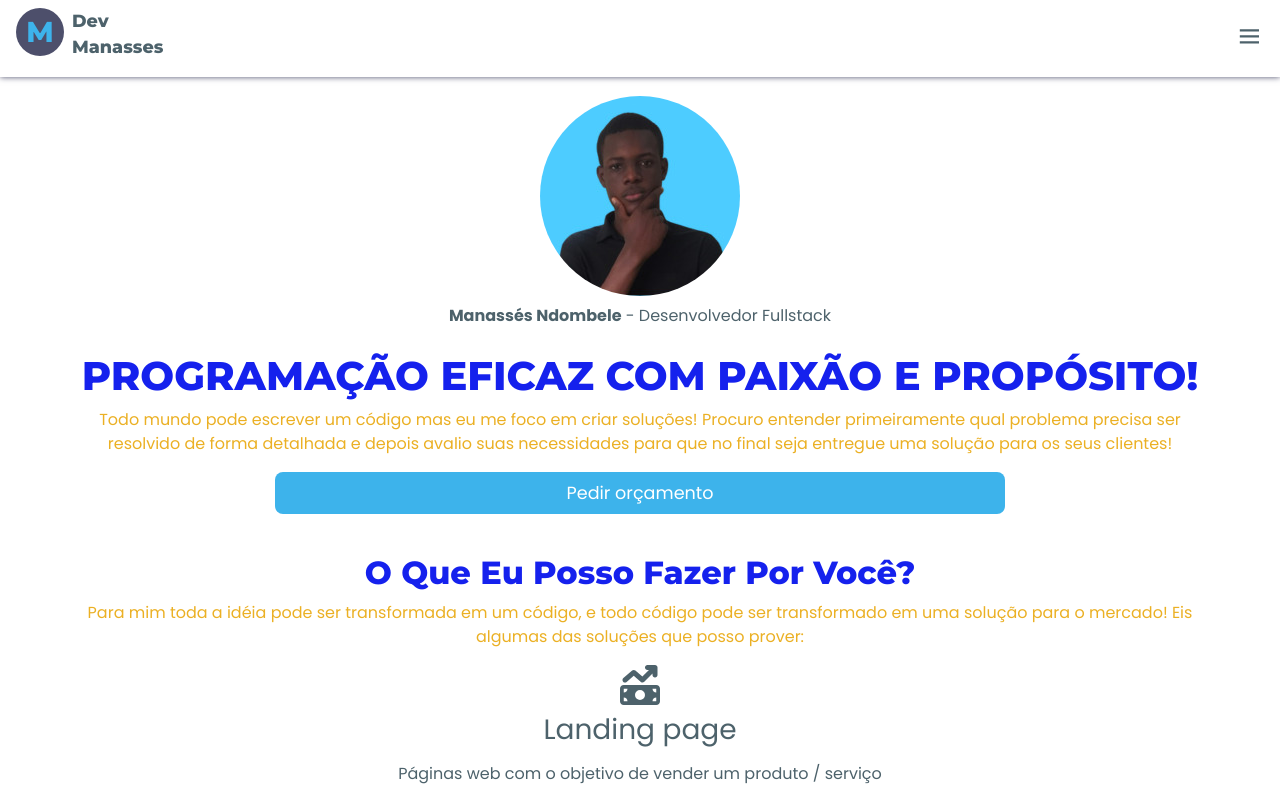
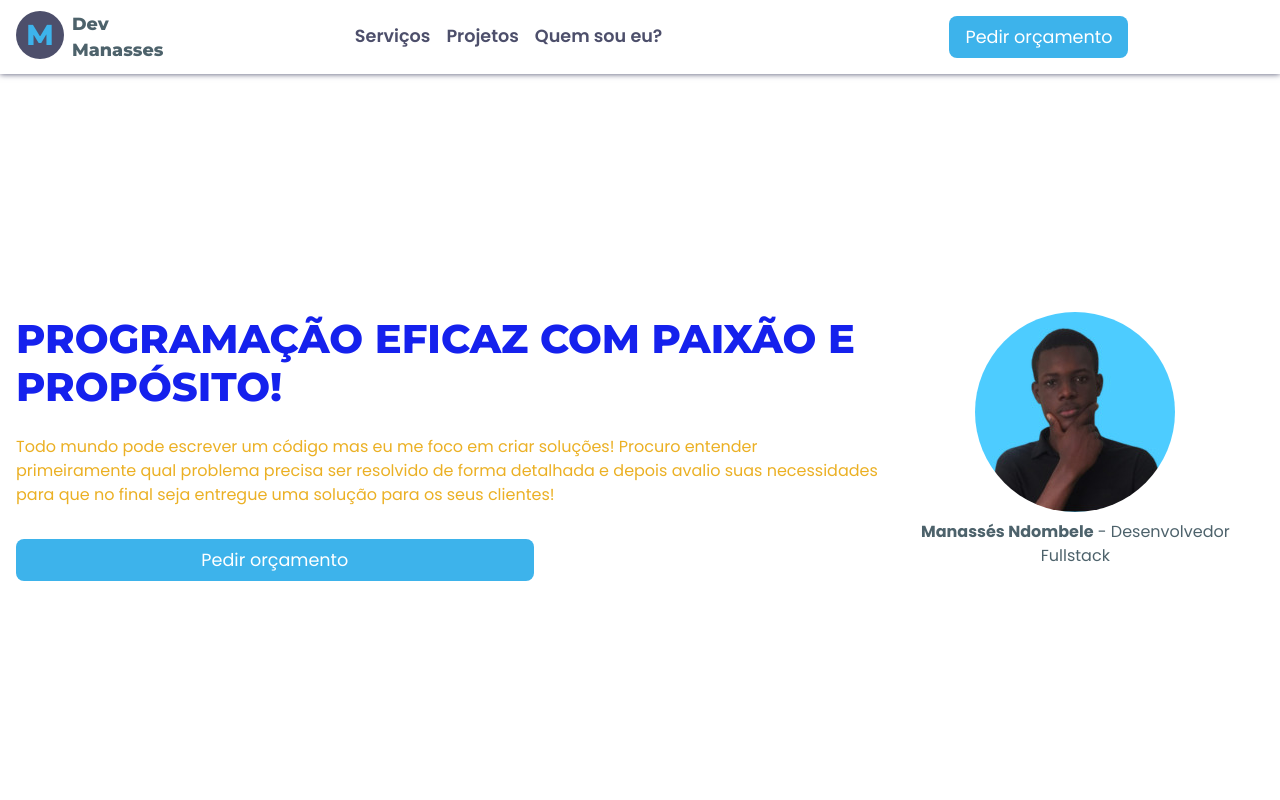
Before and after one commit to Manasses-Ndombele/Portf-lio-Freelancer-v3.0, a React (Vite) app: page / in a window 1280 px wide. Shown: the top 800 px of the page. Built offline with nearby package versions, Linux system fonts and the light colour scheme.

Commit message:
Terminei a versão de Laptop do site

```diff
--- a/src/components/HistoryArea.jsx
+++ b/src/components/HistoryArea.jsx
@@ -8,11 +8,13 @@ function HistoryArea() {
             <div className="container-description text-center">
                 <h2 className="subtitle">Quem sou eu?</h2>
             </div>
-            <div className="img-container mb-3 d-flex justify-content-center">
-                <img src="/images/perfil 2.png" alt="Manassés Ndombele Desenvolvedor Freelancer" />
-            </div>
-            <div className="history-description">
-                <RiDoubleQuotesL />Minha história como programador começou em 2020, motivada por um desejo de aprender Segurança da informação (Hacking) começando com o aprendizado autodidata de Python. O que começou como uma curiosidade sobre segurança da informação rapidamente evoluiu para uma paixão por criar e programar. Ao longo dessa trajetória, conquistei certificações importantes, como as de Python, HTML5, JavaScript, MySQL, SEO, Marketing digital... Com destaque para formações do Curso em Vídeo do professor Gustavo Guanabara. Essas qualificações, aliadas à minha experiência prática, moldaram-me como um profissional focado em resultados. Hoje meu objetivo principal é transformar códigos em degraus para que o seu negócio possa escalar!<RiDoubleQuotesR />
+            <div className="history-container">
+                <div className="img-container mb-3 d-flex justify-content-center">
+                    <img src="/images/perfil 2.png" alt="Manassés Ndombele Desenvolvedor Freelancer" />
+                </div>
+                <div className="history-description">
+                    <RiDoubleQuotesL />Minha história como programador começou em 2020, motivada por um desejo de aprender Segurança da informação (Hacking) começando com o aprendizado autodidata de Python. O que começou como uma curiosidade sobre segurança da informação rapidamente evoluiu para uma paixão por criar e programar. Ao longo dessa trajetória, conquistei certificações importantes, como as de Python, HTML5, JavaScript, MySQL, SEO, Marketing digital... Com destaque para formações do Curso em Vídeo do professor Gustavo Guanabara. Essas qualificações, aliadas à minha experiência prática, moldaram-me como um profissional focado em resultados. Hoje meu objetivo principal é transformar códigos em degraus para que o seu negócio possa escalar!<RiDoubleQuotesR />
+                </div>
             </div>
         </div>
     )
--- a/src/components/IntroArea.jsx
+++ b/src/components/IntroArea.jsx
@@ -3,7 +3,8 @@ import '../styles/components/container-description.sass'
 
 function IntroArea() {
     return (
-        <div id="intro-area" className="px-3 d-flex flex-column align-items-center gap-2 mb-4">
+        <div id="intro-area" className="px-3 mb-4">
+            <div className="intro-area-overlay d-flex flex-column align-items-center gap-2">
                 <div className="profile-area d-flex flex-column align-items-center gap-2">
                     <img src="/images/perfil 1.jpg" alt="Manassés Ndombele programador Freelancer" className="rounded-circle" />
                     <p className="text-center"><strong>Manassés Ndombele</strong> - Desenvolvedor Fullstack</p>
@@ -16,6 +17,7 @@ function IntroArea() {
                     </a>
                 </div>
             </div>
+        </div>
     )
 }
 
--- a/src/components/MainFooter.jsx
+++ b/src/components/MainFooter.jsx
@@ -4,7 +4,7 @@ import '../styles/components/main-footer.sass'
 
 function MainFooter() {
     return (
-        <footer className="mt-5">
+        <footer className="mt-5 pb-3">
             <div className="contacts-container">
                 <h2 className="text-capitalize text-center">Redes sociais e contatos</h2>
                 <nav className="w-100 d-flex align-items-center justify-content-center gap-3 mb-2">
--- a/src/styles/base.sass
+++ b/src/styles/base.sass
@@ -32,6 +32,10 @@ $septenary-color: rgb(255, 255, 255)
     @media screen and (min-width: 481px)
         @content
 
+@mixin laptop()
+    @media screen and (min-width: 769px)
+        @content
+
 body
     background-color: $septenary-color
     overflow-x: hidden
--- a/src/styles/components/budget-container.sass
+++ b/src/styles/components/budget-container.sass
@@ -30,3 +30,6 @@
         font-size: 1.2em
         @include base.tablet()
             width: 70% !important
+
+        @include base.laptop()
+            width: 40% !important
--- a/src/styles/components/container-description.sass
+++ b/src/styles/components/container-description.sass
@@ -4,6 +4,9 @@
     @include base.tablet()
         width: 90%
         margin: 0 auto
+
+    @include base.laptop()
+        width: 70%
 
     .title,
     .subtitle
--- a/src/styles/components/history-area.sass
+++ b/src/styles/components/history-area.sass
@@ -1,18 +1,30 @@
 @use '../base'
 
 #history-area
-    .img-container
-        img
-            object-fit: none
-            width: 18rem
-            height: 28rem
+    .container-description
+        @include base.laptop()
+            width: 100% !important
 
-    .history-description
-        text-align: justify
-        color: base.$quinary-color
-        @include base.tablet()
-            width: 80%
+    .history-container
+        @include base.laptop()
+            display: flex
+            gap: 1rem
+            align-items: center
+            width: 90%
             margin: 0 auto
 
-        svg
-            font-size: 1.1em
+        .img-container
+            img
+                object-fit: none
+                width: 18rem
+                height: 28rem
+
+        .history-description
+            text-align: justify
+            color: base.$quinary-color
+            @include base.tablet()
+                width: 80%
+                margin: 0 auto
+
+            svg
+                font-size: 1.1em
--- a/src/styles/components/intro-area.sass
+++ b/src/styles/components/intro-area.sass
@@ -2,13 +2,27 @@
 
 #intro-area
     padding-top: 6rem
+    @include base.laptop()
+        height: 100vh
 
-    .profile-area
-        p
-            color: base.$senary-color
+    .intro-area-overlay
+        @include base.laptop()
+            flex-direction: row-reverse !important
+            justify-content: space-between
+            height: 100%
 
-    .container-description
-        .btn-cta
-            @include base.btn-cta()
-            @include base.tablet()
-                width: 65% !important
+        .profile-area
+            p
+                color: base.$senary-color
+
+        .container-description
+            @include base.laptop()
+                align-items: start !important
+                text-align: left !important
+                width: 70%
+                gap: 1rem
+
+            .btn-cta
+                @include base.btn-cta()
+                @include base.tablet()
+                    width: 60% !important
--- a/src/styles/components/main-header.sass
+++ b/src/styles/components/main-header.sass
@@ -5,6 +5,9 @@ header
     background-color: base.$septenary-color
     transition: all .5s ease-in
     z-index: 2 !important
+    @include base.laptop()
+        display: flex
+        gap: 2.5rem
 
     .main-area
         .brand-container
@@ -24,10 +27,15 @@ header
         .main-menu-btn
             color: base.$senary-color
             font-size: 1.8em
+            @include base.laptop()
+                display: none
 
     .main-menu
         transition: all .6s ease-in-out
         transform-origin: top
+        @include base.laptop()
+            display: flex
+            justify-content: space-around
 
         &.closed
             visibility: hidden
@@ -35,6 +43,12 @@ header
             width: 0
             height: 0
             transform: scaleY(.4)
+            @include base.laptop()
+                visibility: visible !important
+                opacity: 1 !important
+                width: 100% !important
+                height: 100% !important
+                transform: none !important
 
         &.opened
             visibility: visible
@@ -44,13 +58,38 @@ header
             transform: none
 
         nav
+            @include base.laptop()
+                flex-direction: row !important
+                gap: 1rem !important
+
             a
                 color: base.$quinary-color
                 font-weight: 600
                 font-size: 1.1em
 
+                @include base.laptop()
+                    &:hover
+                        &::after
+                            width: 100%
+
+                    &::after
+                        content: ''
+                        display: block
+                        width: 0%
+                        height: 2px
+                        background-color: base.$quinary-color
+                        transition: all .4s ease-in-out
+
         .main-cta-header
+            @include base.laptop()
+                width: min-content !important
+
             .btn-cta
                 @include base.btn-cta()
                 @include base.tablet()
                     width: 70% !important
+
+                @include base.laptop()
+                    width: min-content !important
+                    white-space: nowrap
+                    padding: 0 1rem
--- a/src/styles/components/projects-area.sass
+++ b/src/styles/components/projects-area.sass
@@ -11,41 +11,63 @@
             width: 80%
             margin: 0 auto
 
-        .project-description
-            h3
-                @include base.montserrat-titles()
-                color: base.$tertiary-color
+        @include base.laptop()
+            width: 100%
 
-            p
-                font-size: 1.1em
-                color: base.$senary-color
+        .project-card
+            @include base.laptop()
+                flex-direction: row !important
 
-            .action-btn
-                border: 2px solid base.$secondary-color-b
-                color: base.$secondary-color-b
-                transition: all .4s
+            .project-img
+                @include base.laptop()
+                    width: 50%
+                    display: flex
+                    align-items: center
 
-                &:hover
-                    background-color: rgba(0, 0, 0, 0.05)
+                img
+                    @include base.laptop()
+                        height: 80%
+                        object-fit: cover
+                        box-shadow: 0px 0px 3px base.$quinary-color
 
-                &:active
-                    transform: scale(1.03)
+            .project-description
+                @include base.laptop()
+                    width: 50%
 
-                svg
-                    font-size: 1.2em
+                h3
+                    @include base.montserrat-titles()
+                    color: base.$tertiary-color
 
-                span
-                    &:first-of-type
-                        font-size: 1.1em
+                p
+                    font-size: 1.1em
+                    color: base.$senary-color
 
-                    &.ripple
-                        position: absolute
-                        border-radius: 50%
-                        transform: scale(0)
-                        background: rgba(0, 0, 0, 0.3)
-                        opacity: 0.6
-                        animation: ripple-effect 0.6s ease-out
-                        pointer-events: none
+                .action-btn
+                    border: 2px solid base.$secondary-color-b
+                    color: base.$secondary-color-b
+                    transition: all .4s
+
+                    &:hover
+                        background-color: rgba(0, 0, 0, 0.05)
+
+                    &:active
+                        transform: scale(1.03)
+
+                    svg
+                        font-size: 1.2em
+
+                    span
+                        &:first-of-type
+                            font-size: 1.1em
+
+                        &.ripple
+                            position: absolute
+                            border-radius: 50%
+                            transform: scale(0)
+                            background: rgba(0, 0, 0, 0.3)
+                            opacity: 0.6
+                            animation: ripple-effect 0.6s ease-out
+                            pointer-events: none
 
     .action-container
         button
--- a/src/styles/components/skills-area.sass
+++ b/src/styles/components/skills-area.sass
@@ -21,6 +21,9 @@
             width: 90%
             margin: 0 auto
 
+        @include base.laptop()
+            width: 70%
+
         .skill-container
             @include base.tablet()
                 align-items: center !important
--- a/src/styles/components/solutions-area.sass
+++ b/src/styles/components/solutions-area.sass
@@ -25,3 +25,6 @@
                 @include base.tablet()
                     width: 80%
                     margin: 0 auto
+
+                @include base.laptop()
+                    width: 50%
```
Lines whose indentation alone changed are shown as unchanged.
